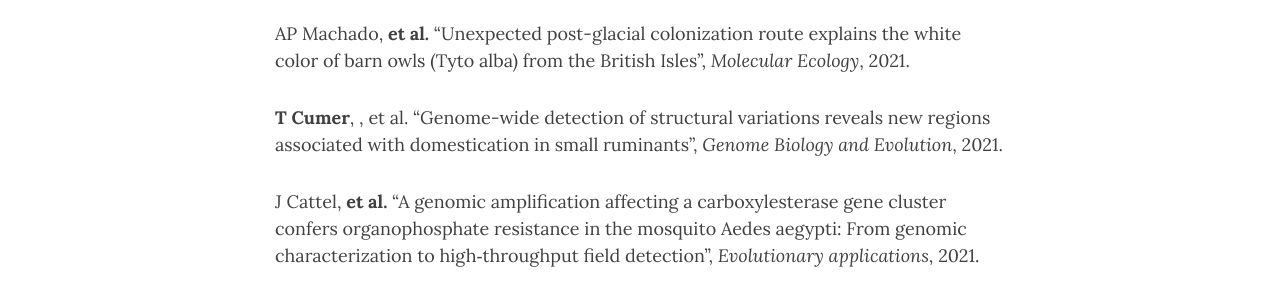
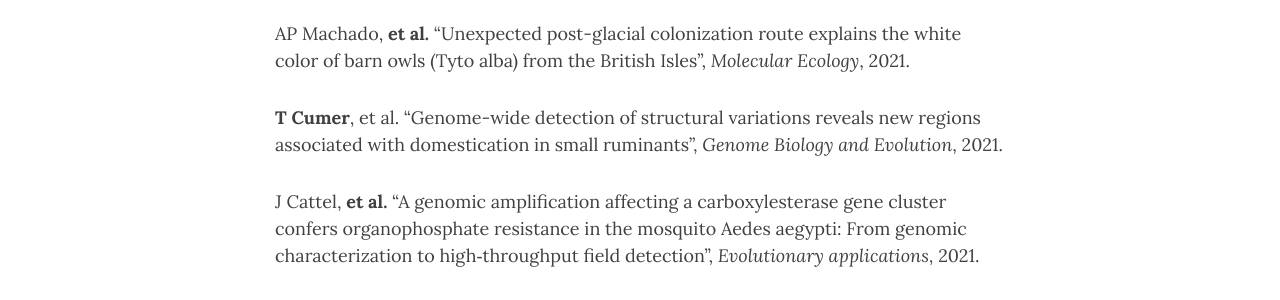
Before and after one commit to cumtr/cumtr.github.io, a Jekyll site: the page built from Publications.md, in a window 1280 px wide and 900 px high, scrolled down 737 px. Shown: the part 154-454 px from the top of the window. Built offline with Jekyll 4.4.1, drawn with Linux system fonts in a browser that asks for light colours; nearby versions of some CDN libraries; comment, search, counter and statistics services are not loaded.

```diff
--- a/Publications.md
+++ b/Publications.md
@@ -18,7 +18,7 @@ AP Machado, **et al.** “Genomic consequences of colonization, migration and ge
 
 AP Machado, **et al.** “Unexpected post-glacial colonization route explains the white color of barn owls (Tyto alba) from the British Isles”, *Molecular Ecology*, 2021.
 
-**T Cumer**, , et al. “Genome-wide detection of structural variations reveals new regions associated with domestication in small ruminants”, *Genome Biology and Evolution*, 2021.
+**T Cumer**, et al. “Genome-wide detection of structural variations reveals new regions associated with domestication in small ruminants”, *Genome Biology and Evolution*, 2021.
 
 J Cattel, **et al.** “A genomic amplification affecting a carboxylesterase gene cluster confers organophosphate resistance in the mosquito Aedes aegypti: From genomic characterization to high‐throughput field detection”, *Evolutionary applications*, 2021.
 
```
